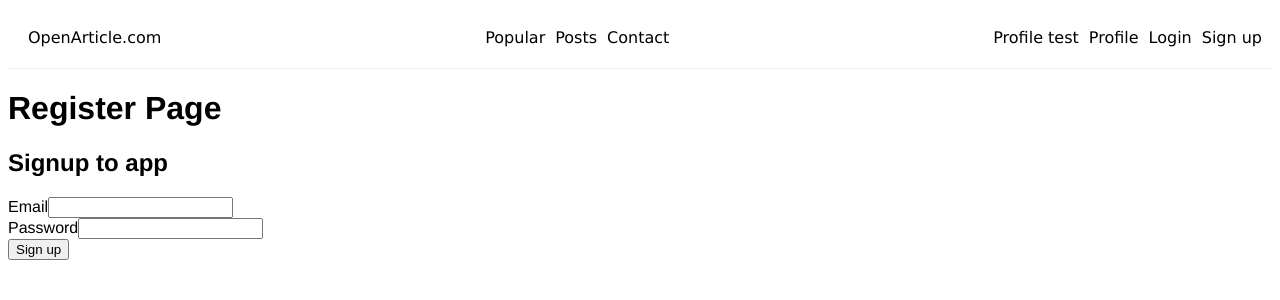
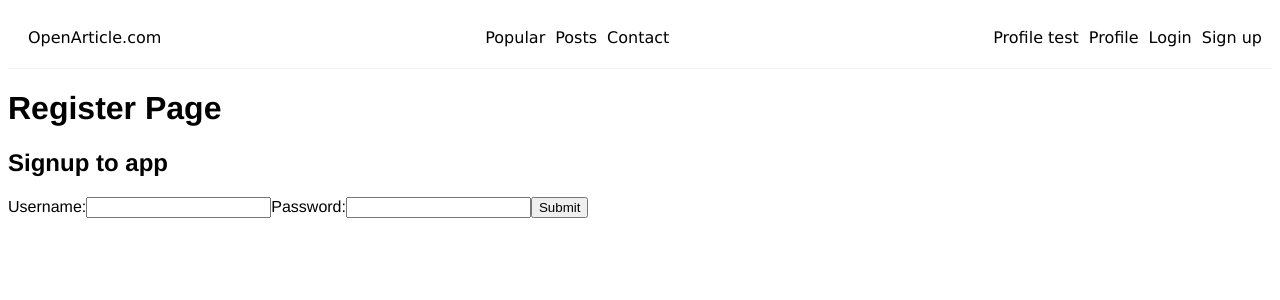
Before and after one commit to ahmettzorlutuna/open-article, a Vue app in the folder frontend/: page /user/register in a window 1280 px wide. Shown: the top 300 px of the page. Built offline with nearby package versions, Linux system fonts and the light colour scheme.

Commit message:
registering user on frontend

```diff
--- a/frontend/src/views/RegisterView.vue
+++ b/frontend/src/views/RegisterView.vue
@@ -1,23 +1,40 @@
 <template>
   <h1>Register Page</h1>
-  <form>
-        <h2>Signup to app</h2>
-        <label for="email">Email</label>
-        <input type="text" name="email" required>
-        <div class="email-error"></div>
-        <label for="password">Password</label>
-        <input type="password" name="password" required>
-        <div class="password-error"></div>
-        <button>Sign up</button>
-    </form>
+  <form @submit.prevent="submitForm()">
+    <h2>Signup to app</h2>
+    <label for="username">Username:</label>
+    <input type="text" required v-model="username" />
+    <label for="password">Password:</label>
+    <input type="text" required v-model="password" />
+    <button type="submit">Submit</button>
+  </form>
 </template>
 
-<script>
-export default {
+<script setup>
+import axios from "axios";
+import {ref} from "vue";
+const authService = require("../services/AuthService")
 
-}
+const username = ref("");
+const password = ref("");
+
+const submitForm = async () => {
+  try {
+    const reqObject = {
+      username: username.value,
+      password: password.value,
+    };
+
+    const response = await axios.post("http://localhost:3000/user/register", reqObject);
+
+    authService.setLocalStorage(response);
+
+    console.log(response);
+  } catch (error) {
+    // Handle errors here
+    console.error("Error:", error);
+  }
+};
 </script>
 
-<style>
-
-</style>
+<style></style>
```
